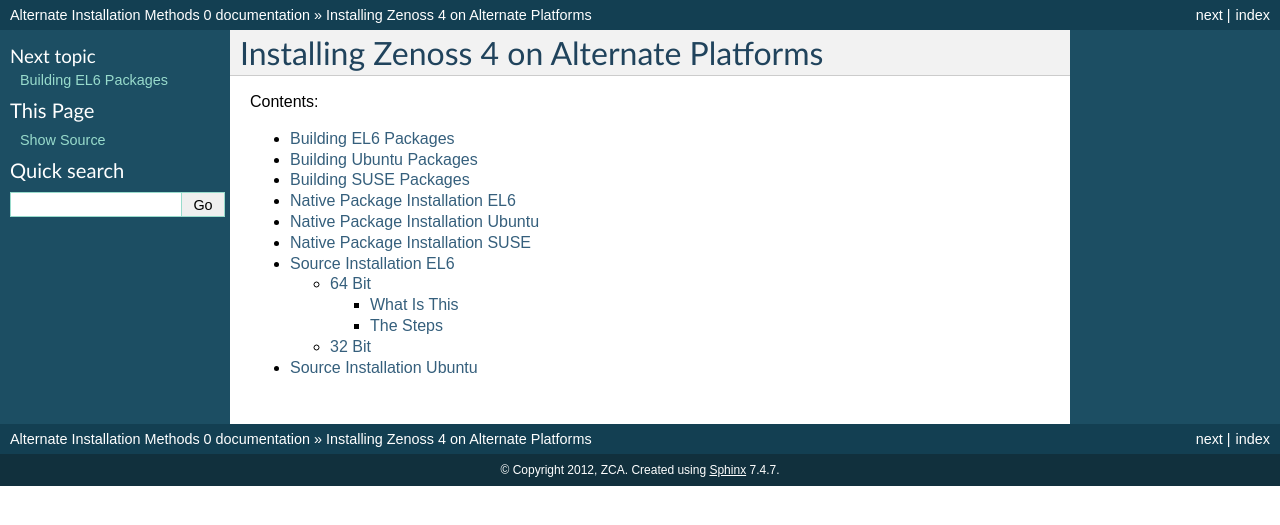
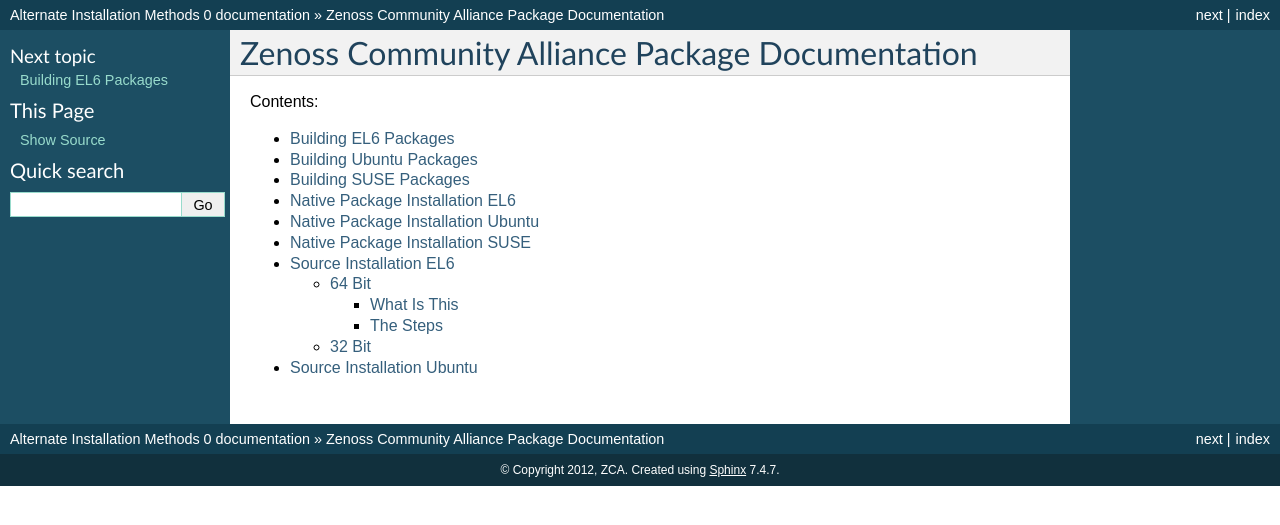
Before and after one commit to ZCA/Packages, a Sphinx documentation site: the page built from docs/index.rst, in a window 1280 px wide. Shown: the top 525 px of the page. Built offline with Sphinx 7.4.7, drawn with Linux system fonts in a browser that asks for light colours; pages that are not in the unit, such as notebooks, are missing from menus.

Commit message:
Change Title

```diff
--- a/docs/index.rst
+++ b/docs/index.rst
@@ -1,6 +1,6 @@
-==========================================
-Installing Zenoss 4 on Alternate Platforms
-==========================================
+===============================================
+Zenoss Community Alliance Package Documentation
+===============================================
 Contents:
 
 .. toctree::
```
